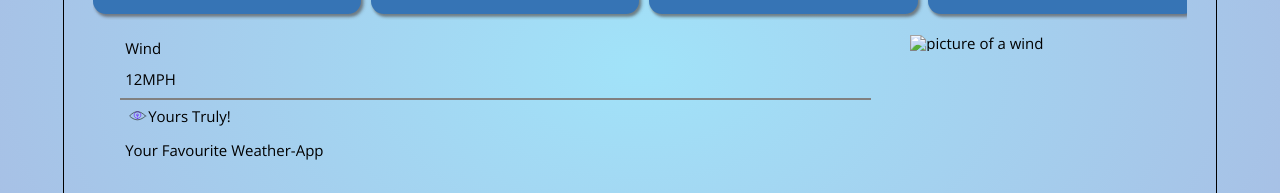
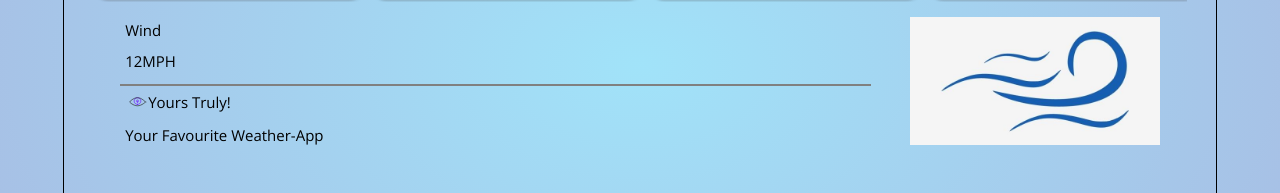
Before and after one commit to Precious-svg/weather-app, a plain HTML site: page index.html in a window 1280 px wide. Shown: the part 335-528 px from the top of the page. Drawn offline with nearby package versions, Linux system fonts and the light colour scheme; no server answers.

Commit message:
changed a pic name to wind

```diff
--- a/index.html
+++ b/index.html
@@ -121,7 +121,7 @@
                                     <p>Your Favourite Weather-<span class="visibility-mile">App</span></p>
                                 </div>
                             </div>
-                            <div class="main-weather wind-picture-container" ><img class="picture-of-wind" src="/images/Vento ícone Vector PNG , Clipart De Vento, ícones Do Vento, Clima Imagem PNG e Vetor Para Download Gratuito.jpg ícone Vector PNG , Clipart De Vento, ícones Do Vento, Clima Imagem PNG e Vetor Para Download Gratuito.jpg" alt="picture of a wind"></div>
+                            <div class="main-weather wind-picture-container" ><img class="picture-of-wind" src="/images/wind.jpg" alt="picture of a wind"></div>
                         </section>
 
                         <!--contains wet and water related weather details-->
```
Also changed, not shown: images/wind.jpg (renamed from images/Vento ícone Vector PNG , Clipart De Vento, ícones Do Vento, Clima Imagem PNG e Vetor Para Download Gratuito.jpg).
